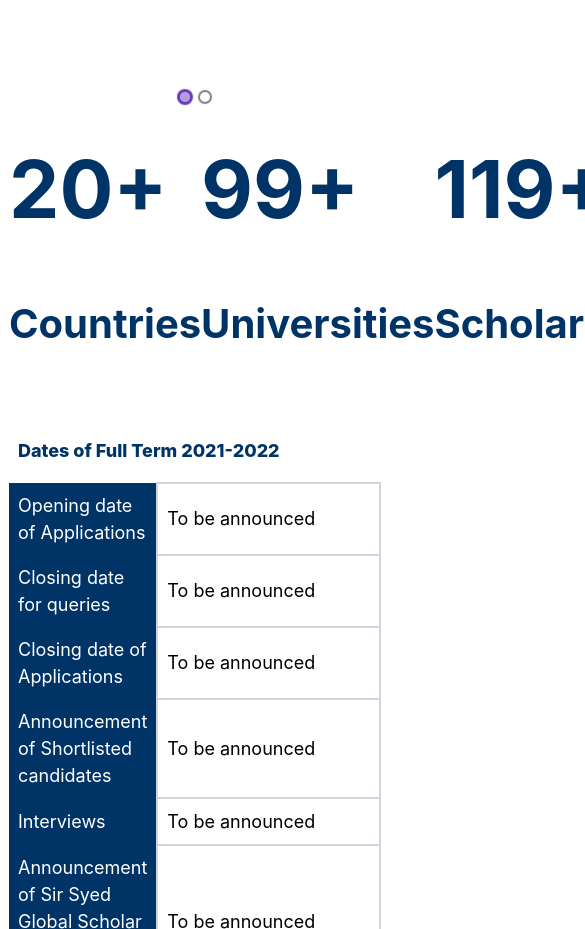
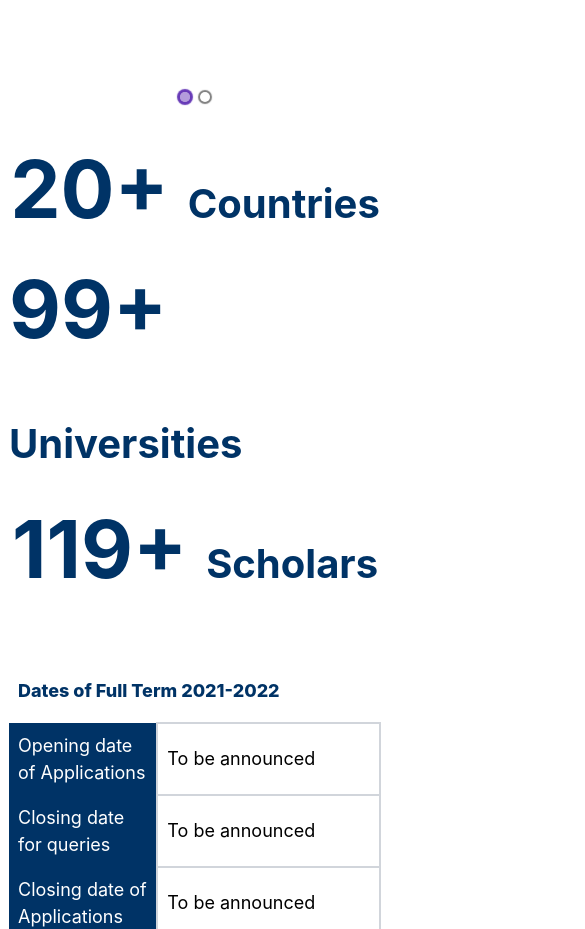
Before and after one commit to ssgsa-us/ssgsa.us, a Next.js app: page / in a window 390 px wide. Shown: the part 780-1709 px from the top of the page, 585 px wide, since content can reach past the window. Built offline with nearby package versions, Linux system fonts and the light colour scheme.

Commit message:
responsive animated-counter over mobile view

```diff
--- a/components/Counter.js
+++ b/components/Counter.js
@@ -2,7 +2,8 @@ import CountUp from 'react-countup';
 
 const Counter = () => {
     return (
-      <div className="flex mx-2 my-5 lg:my-40 md:my-14 lg:mx-20 justify-around lg:text-4xl md:text-2xl text-blue-850 font-bold" style={{fontSize: "80px", display: "flex"}} >
+      <div className="flex mx-2 my-5 lg:my-40 md:my-14 lg:mx-20 justify-around lg:text-4xl md:text-2xl text-blue-850 font-bold"
+      style={{fontSize: "80px", display: "flex", flexWrap: "wrap" }} >
         <div className="flex-shrink">
           <CountUp start={0} end={20} duration={1} />+ <span style={{fontSize: "40px"}}>Countries</span>
         </div>
```
